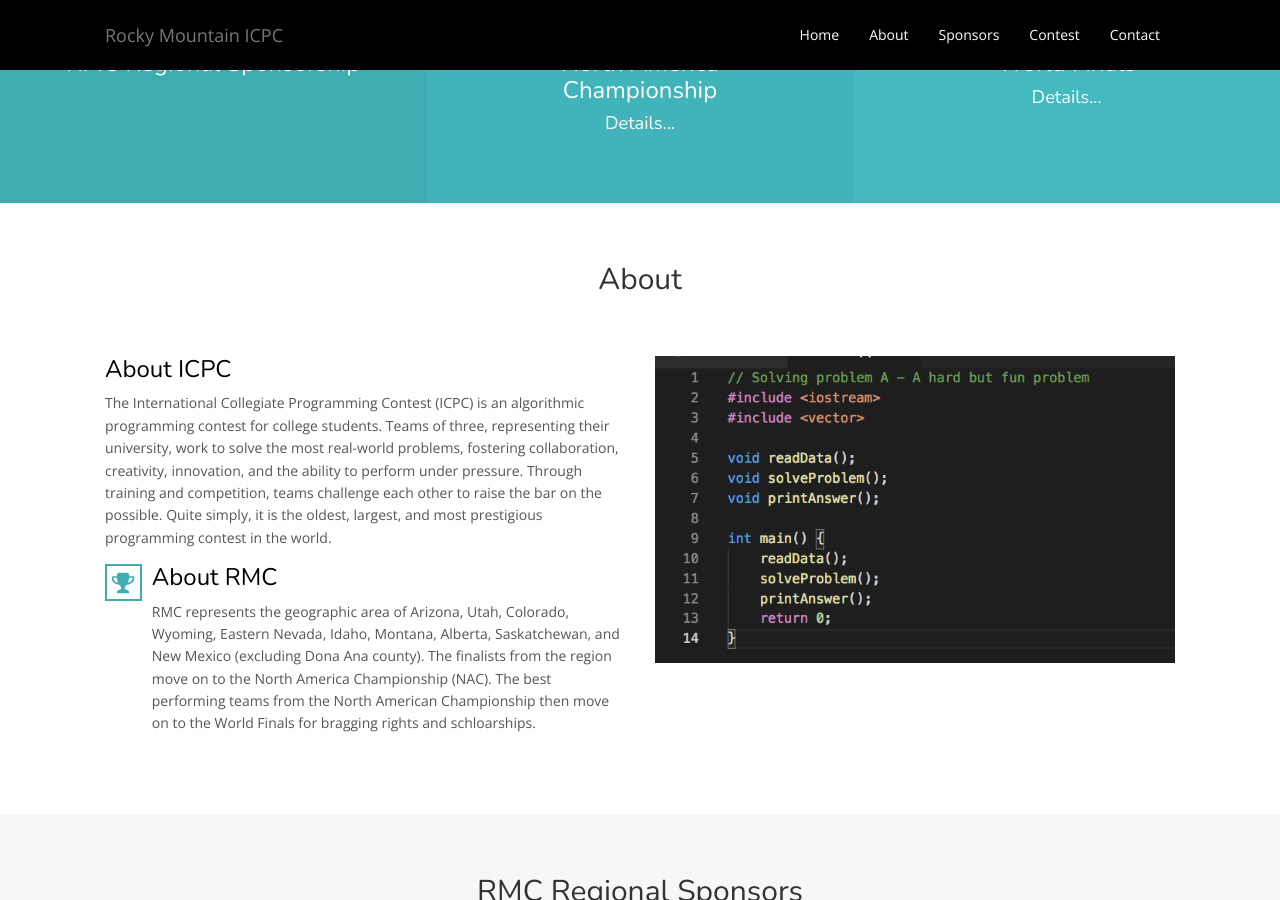
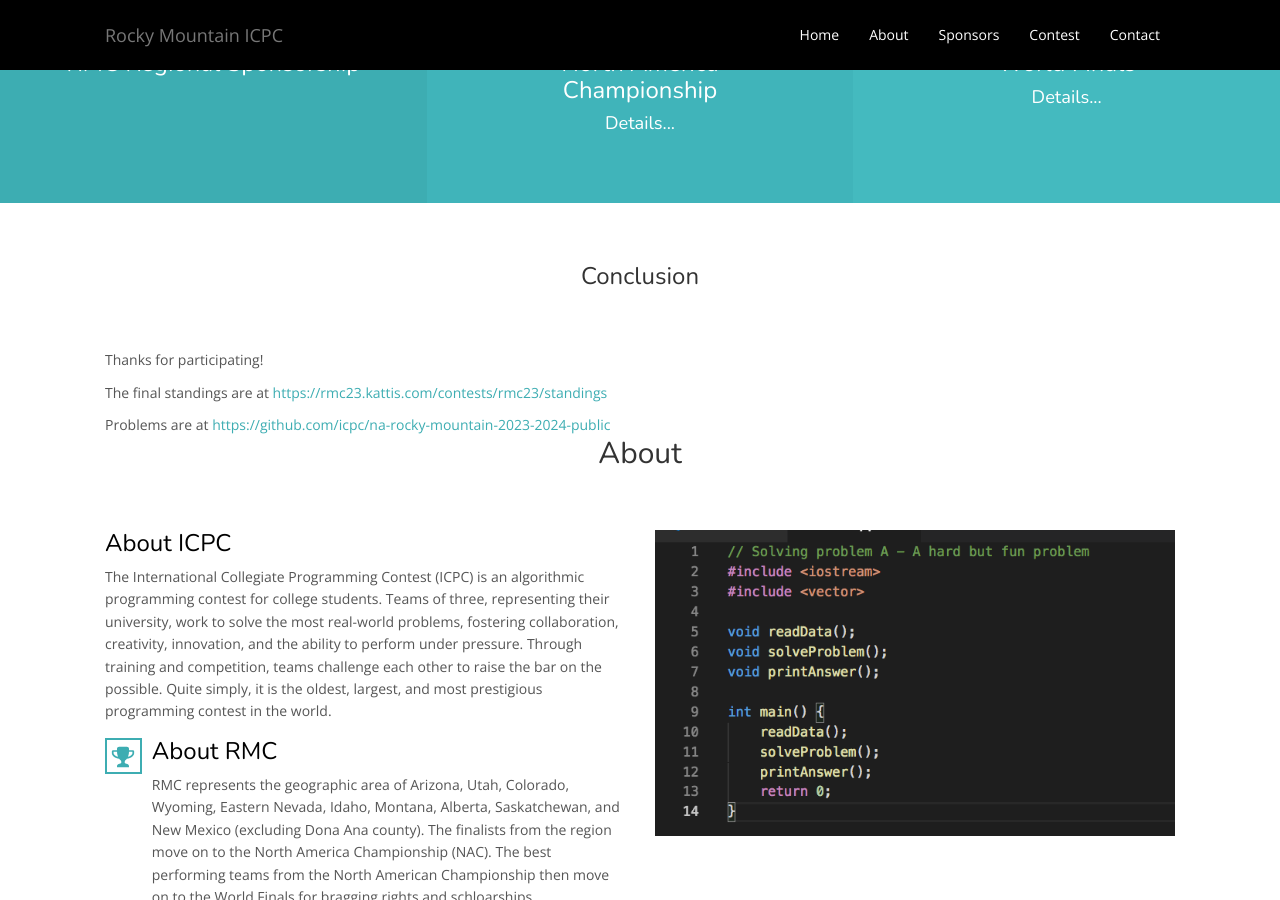
Before and after one commit to icpc/na-rocky-mountain-web, a Jekyll site: the page built from docs/index.html, in a window 1280 px wide and 900 px high, scrolled down 1335 px. Built offline with Jekyll 4.4.1, drawn with Linux system fonts in a browser that asks for light colours; nearby versions of some CDN libraries; some of the changed lines change nothing that is shown.

Commit message:
final standings

```diff
--- a/docs/_data/about.yml
+++ b/docs/_data/about.yml
@@ -10,5 +10,5 @@ rmc: RMC represents the geographic area of Arizona, Utah, Colorado, Wyoming, Eas
       The best performing teams from the North American Championship then move on to the
       World Finals for bragging rights and schloarships.
 
-standings:
-problems:
+standings: https://rmc23.kattis.com/contests/rmc23/standings
+problems: https://github.com/icpc/na-rocky-mountain-2023-2024-public
```
